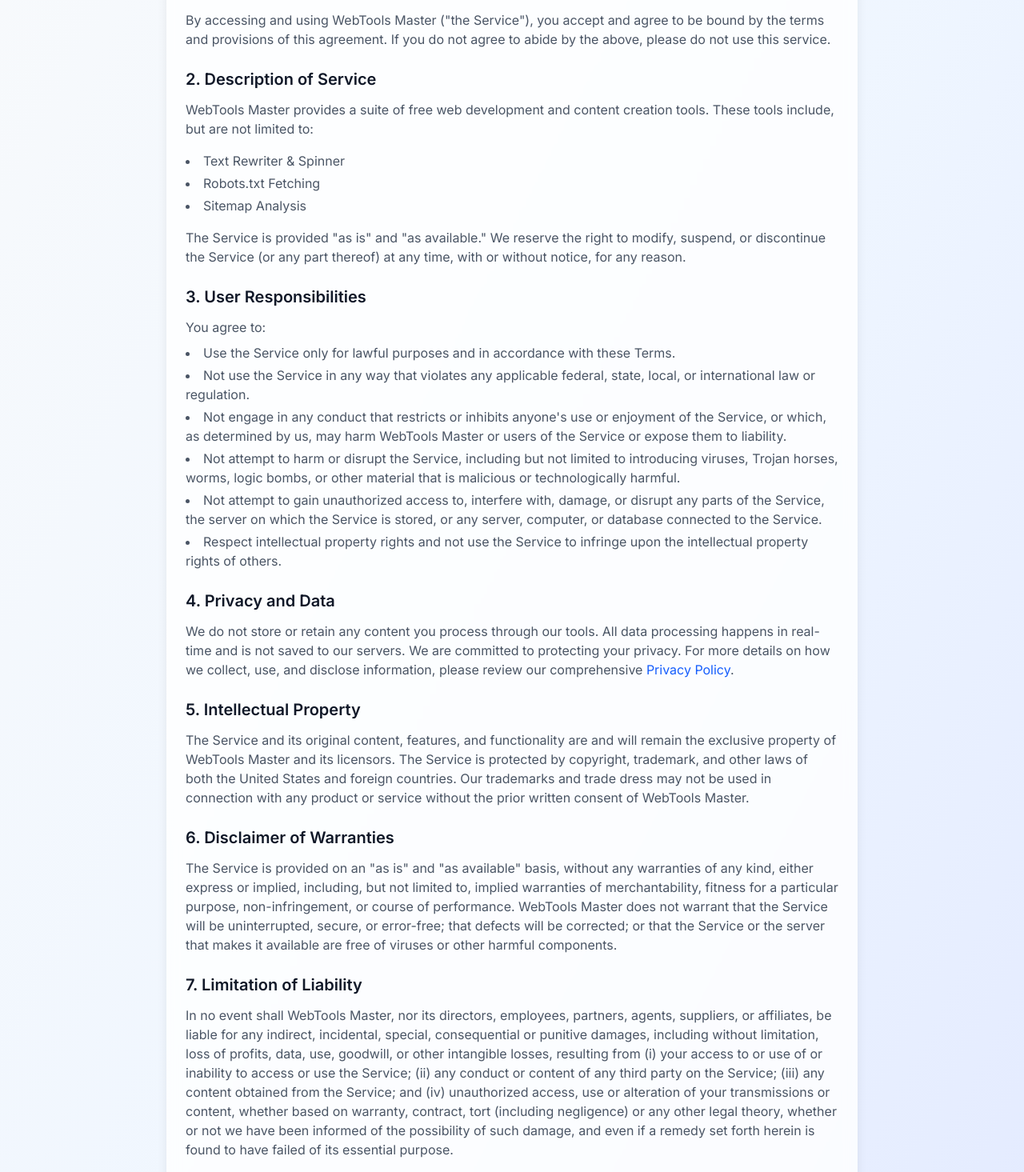
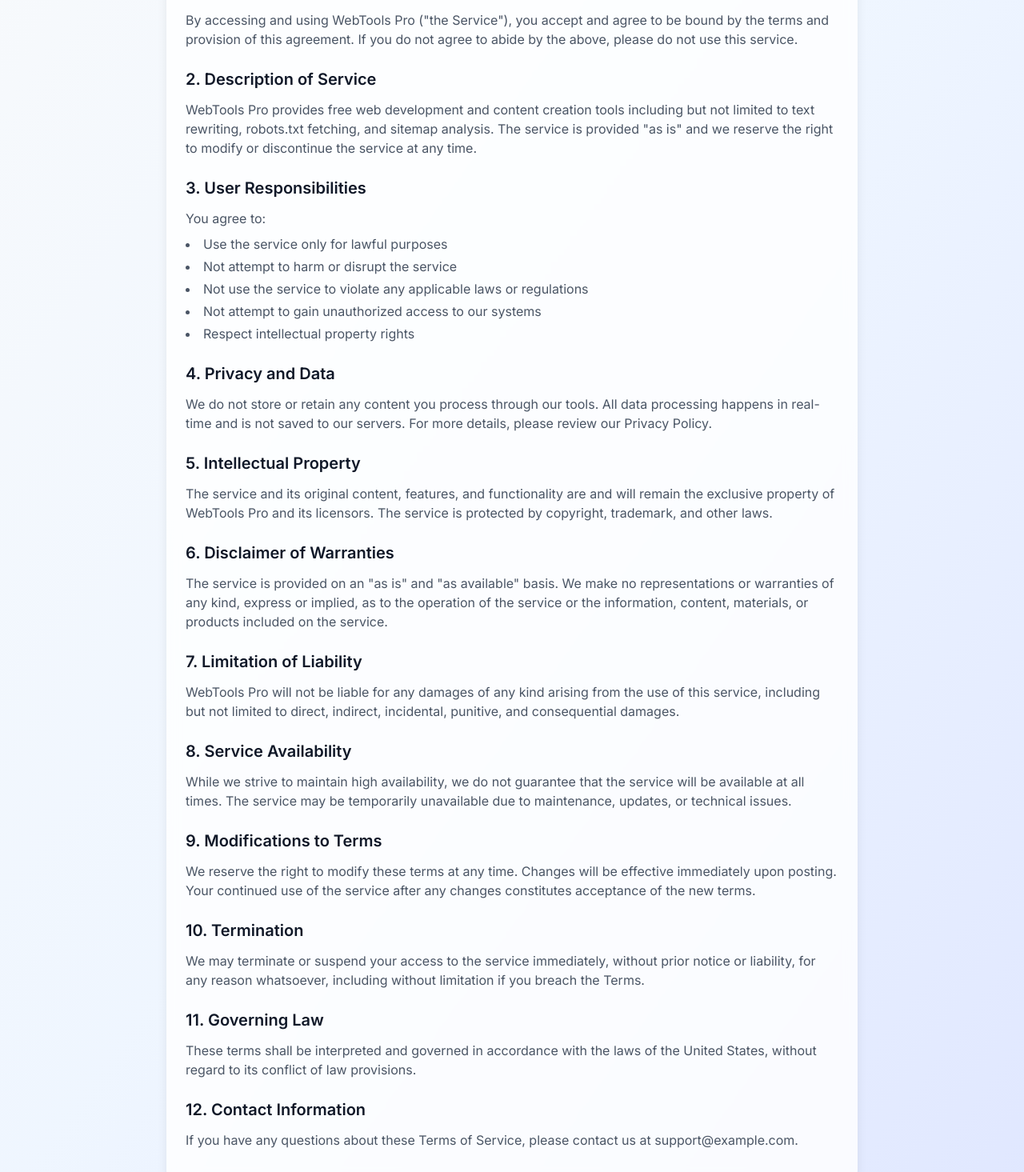
Before and after one commit to samehfathy2/intravelt, a Next.js app: page /terms in a window 1280 px wide. Shown: the part 345-1810 px from the top of the page at 80% size. Built offline with nearby package versions, Linux system fonts and the light colour scheme.

Commit message:
Update page.tsx

```diff
--- a/src/app/terms/page.tsx
+++ b/src/app/terms/page.tsx
@@ -10,10 +10,10 @@
 						Legal Information
 					</Badge>
 					<h1 className='text-4xl font-bold tracking-tight text-gray-900 mb-4'>
-                        Terms of Service for WebTools Master
+						Terms of Service
 					</h1>
 					<p className='text-lg text-gray-600'>
-                        Last Updated: July 23, 2025
+						Last updated: January 2024
 					</p>
 				</div>
 
@@ -25,7 +25,12 @@
 									1. Acceptance of Terms
 								</h2>
 								<p className='text-gray-600 mb-4'>
-                                    By accessing and using WebTools Master (&quot;the Service&quot;), you accept and agree to be bound by the terms and provisions of this agreement. If you do not agree to abide by the above, please do not use this service.
+									By accessing and using WebTools Pro
+									(&quot;the Service&quot;), you accept and
+									agree to be bound by the terms and provision
+									of this agreement. If you do not agree to
+									abide by the above, please do not use this
+									service.
 								</p>
 							</section>
 
@@ -34,15 +39,13 @@
 									2. Description of Service
 								</h2>
 								<p className='text-gray-600 mb-4'>
-                                    WebTools Master provides a suite of free web development and content creation tools. These tools include, but are not limited to:
-                                </p>
-                                <ul className='list-disc list-inside text-gray-600 space-y-1 mb-4'>
-                                    <li>Text Rewriter &amp; Spinner</li>
-                                    <li>Robots.txt Fetching</li>
-                                    <li>Sitemap Analysis</li>
-                                </ul>
-                                <p className='text-gray-600 mb-4'>
-                                    The Service is provided &quot;as is&quot; and &quot;as available.&quot; We reserve the right to modify, suspend, or discontinue the Service (or any part thereof) at any time, with or without notice, for any reason.
+									WebTools Pro provides free web development
+									and content creation tools including but not
+									limited to text rewriting, robots.txt
+									fetching, and sitemap analysis. The service
+									is provided &quot;as is&quot; and we reserve
+									the right to modify or discontinue the
+									service at any time.
 								</p>
 							</section>
 
@@ -54,12 +57,24 @@
 									You agree to:
 								</p>
 								<ul className='list-disc list-inside text-gray-600 space-y-1 mb-4'>
-                                    <li>Use the Service only for lawful purposes and in accordance with these Terms.</li>
-                                    <li>Not use the Service in any way that violates any applicable federal, state, local, or international law or regulation.</li>
-                                    <li>Not engage in any conduct that restricts or inhibits anyone&apos;s use or enjoyment of the Service, or which, as determined by us, may harm WebTools Master or users of the Service or expose them to liability.</li>
-                                    <li>Not attempt to harm or disrupt the Service, including but not limited to introducing viruses, Trojan horses, worms, logic bombs, or other material that is malicious or technologically harmful.</li>
-                                    <li>Not attempt to gain unauthorized access to, interfere with, damage, or disrupt any parts of the Service, the server on which the Service is stored, or any server, computer, or database connected to the Service.</li>
-                                    <li>Respect intellectual property rights and not use the Service to infringe upon the intellectual property rights of others.</li>
+									<li>
+										Use the service only for lawful purposes
+									</li>
+									<li>
+										Not attempt to harm or disrupt the
+										service
+									</li>
+									<li>
+										Not use the service to violate any
+										applicable laws or regulations
+									</li>
+									<li>
+										Not attempt to gain unauthorized access
+										to our systems
+									</li>
+									<li>
+										Respect intellectual property rights
+									</li>
 								</ul>
 							</section>
 
@@ -68,7 +83,11 @@
 									4. Privacy and Data
 								</h2>
 								<p className='text-gray-600 mb-4'>
-                                    We do not store or retain any content you process through our tools. All data processing happens in real-time and is not saved to our servers. We are committed to protecting your privacy. For more details on how we collect, use, and disclose information, please review our comprehensive <a href="https://www.intravelt.com/privacy-policy" className="text-blue-600 hover:underline" target="_blank" rel="noopener noreferrer">Privacy Policy</a>.
+									We do not store or retain any content you
+									process through our tools. All data
+									processing happens in real-time and is not
+									saved to our servers. For more details,
+									please review our Privacy Policy.
 								</p>
 							</section>
 
@@ -77,7 +96,12 @@
 									5. Intellectual Property
 								</h2>
 								<p className='text-gray-600 mb-4'>
-                                    The Service and its original content, features, and functionality are and will remain the exclusive property of WebTools Master and its licensors. The Service is protected by copyright, trademark, and other laws of both the United States and foreign countries. Our trademarks and trade dress may not be used in connection with any product or service without the prior written consent of WebTools Master.
+									The service and its original content,
+									features, and functionality are and will
+									remain the exclusive property of WebTools
+									Pro and its licensors. The service is
+									protected by copyright, trademark, and other
+									laws.
 								</p>
 							</section>
 
@@ -86,7 +110,13 @@
 									6. Disclaimer of Warranties
 								</h2>
 								<p className='text-gray-600 mb-4'>
-                                    The Service is provided on an &quot;as is&quot; and &quot;as available&quot; basis, without any warranties of any kind, either express or implied, including, but not limited to, implied warranties of merchantability, fitness for a particular purpose, non-infringement, or course of performance. WebTools Master does not warrant that the Service will be uninterrupted, secure, or error-free; that defects will be corrected; or that the Service or the server that makes it available are free of viruses or other harmful components.
+									The service is provided on an &quot;as
+									is&quot; and &quot;as available&quot; basis.
+									We make no representations or warranties of
+									any kind, express or implied, as to the
+									operation of the service or the information,
+									content, materials, or products included on
+									the service.
 								</p>
 							</section>
 
@@ -95,7 +125,11 @@
 									7. Limitation of Liability
 								</h2>
 								<p className='text-gray-600 mb-4'>
-                                    In no event shall WebTools Master, nor its directors, employees, partners, agents, suppliers, or affiliates, be liable for any indirect, incidental, special, consequential or punitive damages, including without limitation, loss of profits, data, use, goodwill, or other intangible losses, resulting from (i) your access to or use of or inability to access or use the Service; (ii) any conduct or content of any third party on the Service; (iii) any content obtained from the Service; and (iv) unauthorized access, use or alteration of your transmissions or content, whether based on warranty, contract, tort (including negligence) or any other legal theory, whether or not we have been informed of the possibility of such damage, and even if a remedy set forth herein is found to have failed of its essential purpose.
+									WebTools Pro will not be liable for any
+									damages of any kind arising from the use of
+									this service, including but not limited to
+									direct, indirect, incidental, punitive, and
+									consequential damages.
 								</p>
 							</section>
 
@@ -104,7 +138,12 @@
 									8. Service Availability
 								</h2>
 								<p className='text-gray-600 mb-4'>
-                                    While we strive to maintain high availability, we do not guarantee that the Service will be available at all times. The Service may be temporarily unavailable due to maintenance, updates, technical issues, or other factors beyond our control. We will not be liable if for any reason all or any part of the Service is unavailable at any time or for any period.
+									While we strive to maintain high
+									availability, we do not guarantee that the
+									service will be available at all times. The
+									service may be temporarily unavailable due
+									to maintenance, updates, or technical
+									issues.
 								</p>
 							</section>
 
@@ -113,7 +152,11 @@
 									9. Modifications to Terms
 								</h2>
 								<p className='text-gray-600 mb-4'>
-                                    We reserve the right, at our sole discretion, to modify or replace these Terms at any time. If a revision is material, we will try to provide at least 30 days' notice prior to any new terms taking effect. What constitutes a material change will be determined at our sole discretion. Your continued use of the Service after the effective date of the revised Terms constitutes your acceptance of the new Terms.
+									We reserve the right to modify these terms
+									at any time. Changes will be effective
+									immediately upon posting. Your continued use
+									of the service after any changes constitutes
+									acceptance of the new terms.
 								</p>
 							</section>
 
@@ -122,7 +165,11 @@
 									10. Termination
 								</h2>
 								<p className='text-gray-600 mb-4'>
-                                    We may terminate or suspend your access to the Service immediately, without prior notice or liability, for any reason whatsoever, including without limitation if you breach the Terms. Upon termination, your right to use the Service will immediately cease.
+									We may terminate or suspend your access to
+									the service immediately, without prior
+									notice or liability, for any reason
+									whatsoever, including without limitation if
+									you breach the Terms.
 								</p>
 							</section>
 
@@ -131,7 +178,10 @@
 									11. Governing Law
 								</h2>
 								<p className='text-gray-600 mb-4'>
-                                    These Terms shall be governed and construed in accordance with the laws of the **State of California**, United States, without regard to its conflict of law provisions. Our failure to enforce any right or provision of these Terms will not be considered a waiver of those rights.
+									These terms shall be interpreted and
+									governed in accordance with the laws of the
+									United States, without regard to its
+									conflict of law provisions.
 								</p>
 							</section>
 
@@ -140,7 +190,9 @@
 									12. Contact Information
 								</h2>
 								<p className='text-gray-600 mb-4'>
-                                    If you have any questions about these Terms of Service, please contact us at: <a href="mailto:contact@intravelt.com" className="text-blue-600 hover:underline">contact@intravelt.com</a>
+									If you have any questions about these Terms
+									of Service, please contact us at
+									support@example.com.
 								</p>
 							</section>
 						</div>
```
Lines whose indentation alone changed are shown as unchanged.
